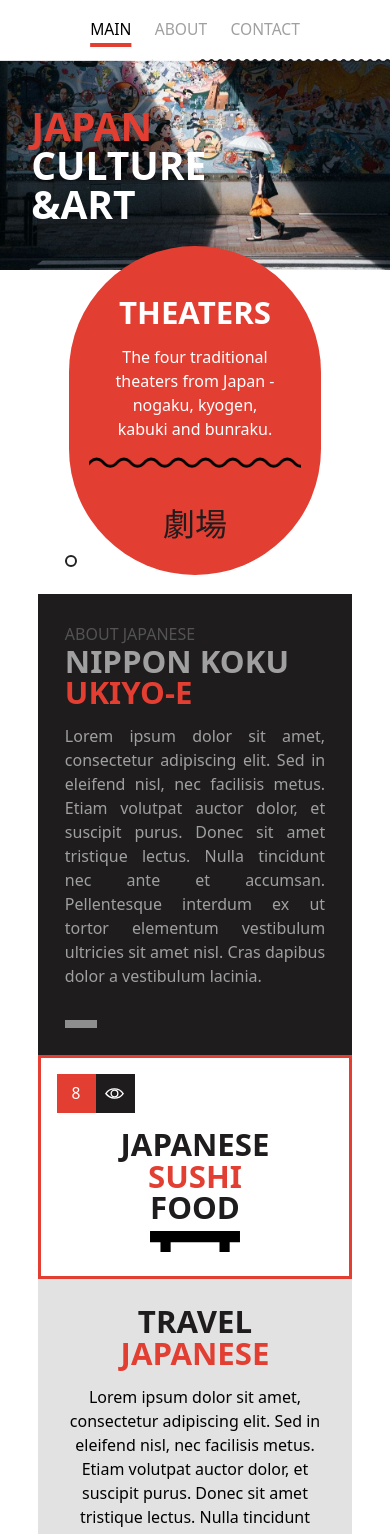
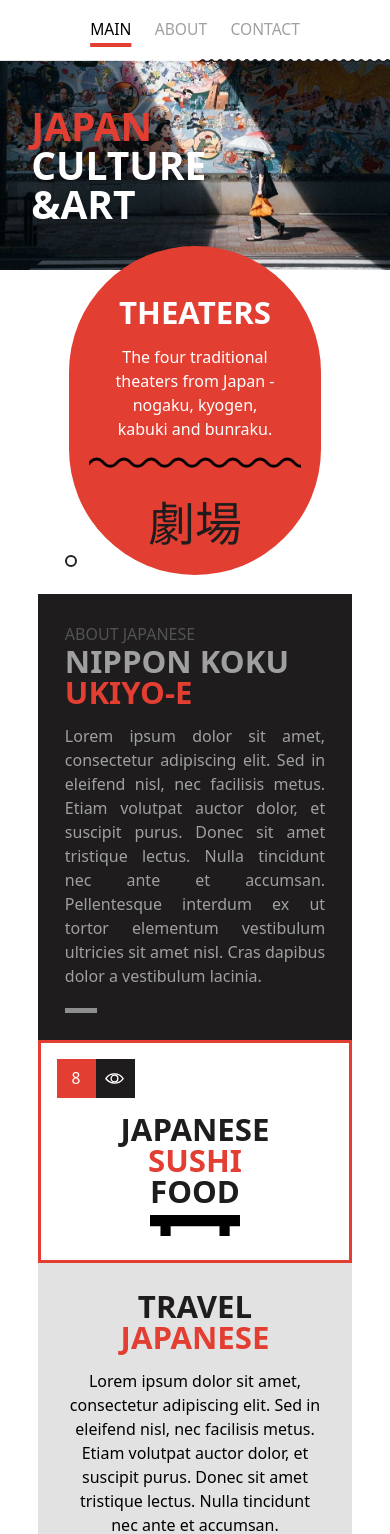
Before and after one commit to Rairura666/jap-landing-page, a React (Vite) app: page / in a window 390 px wide. Shown: the top 1534 px of the page. Built offline with nearby package versions, Linux system fonts and the light colour scheme.

Commit message:
Minor fixes.

```diff
--- a/src/App.css
+++ b/src/App.css
@@ -223,7 +223,7 @@ h2 {
 
 .theatersRedCircle h2 {
   color: white;
-  margin: clamp(0.5rem,10vw,2rem) 0 0 0;
+  margin: clamp(0.5rem, 10vw, 2rem) 0 0 0;
 }
 
 .theatersRedCircle span {
@@ -307,9 +307,9 @@ h2 {
 
 .ukiyoDecorativeRec {
   width: 2rem;
-  height: 0.5rem;
+  height: clamp(0.3rem, 1vw, 0.5rem);
   background-color: white;
-  margin-top: 2rem;
+  margin-top: clamp(1rem, 5vw, 2rem);
   transform-origin: left;
   opacity: 50%;
   animation: decorativeRec 3s ease-in-out infinite;
@@ -793,7 +793,7 @@ footer {
     font-size: clamp(0.5rem, 4vw, 1.2rem);
   }
 
-  .navWrapper{
+  .navWrapper {
     margin: 0;
     width: 100%;
     display: flex;
@@ -892,8 +892,8 @@ footer {
 
   .theatersRedCircle h1 {
     color: #1E1C1D;
-    font-size: clamp(2rem, 8vw, 10rem);
-    margin-bottom: clamp(1rem, 3vw, 5rem);
+    font-size: clamp(2rem, 12vw, 10rem);
+    margin-bottom: clamp(1rem, 4vw, 5rem);
     white-space: nowrap;
   }
 }
--- a/src/BridgeAndFishDecorativeElem.jsx
+++ b/src/BridgeAndFishDecorativeElem.jsx
@@ -27,12 +27,12 @@ export function BridgeAndFishElem() {
             </div> */}
 
             <svg className="fishSchool" viewBox="0 0 3813 1512" fill="none" xmlns="http://www.w3.org/2000/svg">
-                <path d="M2682 501C2611 501 2548 562.615 2491 601C2434 639.385 2341 699 2259 699C2177 699 2107 671.5 2063 601M2682 699C2618 699 2548 637.385 2491 599C2434 560.615 2341 501 2259 501C2177 501 2106.5 524 2063 599" stroke="black" stroke-linecap="round" />
-                <path d="M1457 1159C1386 1159 1323 1220.62 1266 1259C1209 1297.38 1116 1357 1034 1357C952.002 1357 882.002 1329.5 838.002 1259M1457 1357C1393 1357 1323 1295.38 1266 1257C1209 1218.62 1116 1159 1034 1159C952.002 1159 881.502 1182 838.002 1257" stroke="#D9D9D9" stroke-linecap="round" />
-                <path d="M1992 276C1921 276 1858 337.615 1801 376C1744 414.385 1651 474 1569 474C1487 474 1417 446.5 1373 376M1992 474C1928 474 1858 412.385 1801 374C1744 335.615 1651 276 1569 276C1487 276 1416.5 299 1373 374" stroke="#E23E32" stroke-linecap="round" />
-                <path d="M634.002 772C563.002 772 500.002 833.615 443.002 872C386.002 910.385 293.002 970 211.002 970C129.002 970 59.0024 942.5 15.0024 872M634.002 970C570.002 970 500.002 908.385 443.002 870C386.002 831.615 293.002 772 211.002 772C129.002 772 58.5024 795 15.0024 870" stroke="black" stroke-linecap="round" />
-                <path d="M3350 1299C3279 1299 3216 1360.62 3159 1399C3102 1437.38 3009 1497 2927 1497C2845 1497 2775 1469.5 2731 1399M3350 1497C3286 1497 3216 1435.38 3159 1397C3102 1358.62 3009 1299 2927 1299C2845 1299 2774.5 1322 2731 1397" stroke="black" stroke-linecap="round" />
-                <path d="M3798 15C3727 15 3664 76.615 3607 115C3550 153.385 3457 213 3375 213C3293 213 3223 185.5 3179 115M3798 213C3734 213 3664 151.385 3607 113C3550 74.615 3457 15 3375 15C3293 15 3222.5 38 3179 113" stroke="#949494" stroke-linecap="round" />
+                <path d="M2682 501C2611 501 2548 562.615 2491 601C2434 639.385 2341 699 2259 699C2177 699 2107 671.5 2063 601M2682 699C2618 699 2548 637.385 2491 599C2434 560.615 2341 501 2259 501C2177 501 2106.5 524 2063 599" stroke="black" strokeLinecap="round" />
+                <path d="M1457 1159C1386 1159 1323 1220.62 1266 1259C1209 1297.38 1116 1357 1034 1357C952.002 1357 882.002 1329.5 838.002 1259M1457 1357C1393 1357 1323 1295.38 1266 1257C1209 1218.62 1116 1159 1034 1159C952.002 1159 881.502 1182 838.002 1257" stroke="#D9D9D9" strokeLinecap="round" />
+                <path d="M1992 276C1921 276 1858 337.615 1801 376C1744 414.385 1651 474 1569 474C1487 474 1417 446.5 1373 376M1992 474C1928 474 1858 412.385 1801 374C1744 335.615 1651 276 1569 276C1487 276 1416.5 299 1373 374" stroke="#E23E32" strokeLinecap="round" />
+                <path d="M634.002 772C563.002 772 500.002 833.615 443.002 872C386.002 910.385 293.002 970 211.002 970C129.002 970 59.0024 942.5 15.0024 872M634.002 970C570.002 970 500.002 908.385 443.002 870C386.002 831.615 293.002 772 211.002 772C129.002 772 58.5024 795 15.0024 870" stroke="black" strokeLinecap="round" />
+                <path d="M3350 1299C3279 1299 3216 1360.62 3159 1399C3102 1437.38 3009 1497 2927 1497C2845 1497 2775 1469.5 2731 1399M3350 1497C3286 1497 3216 1435.38 3159 1397C3102 1358.62 3009 1299 2927 1299C2845 1299 2774.5 1322 2731 1397" stroke="black" strokeLinecap="round" />
+                <path d="M3798 15C3727 15 3664 76.615 3607 115C3550 153.385 3457 213 3375 213C3293 213 3223 185.5 3179 115M3798 213C3734 213 3664 151.385 3607 113C3550 74.615 3457 15 3375 15C3293 15 3222.5 38 3179 113" stroke="#949494" strokeLinecap="round" />
             </svg>
 
 
```
